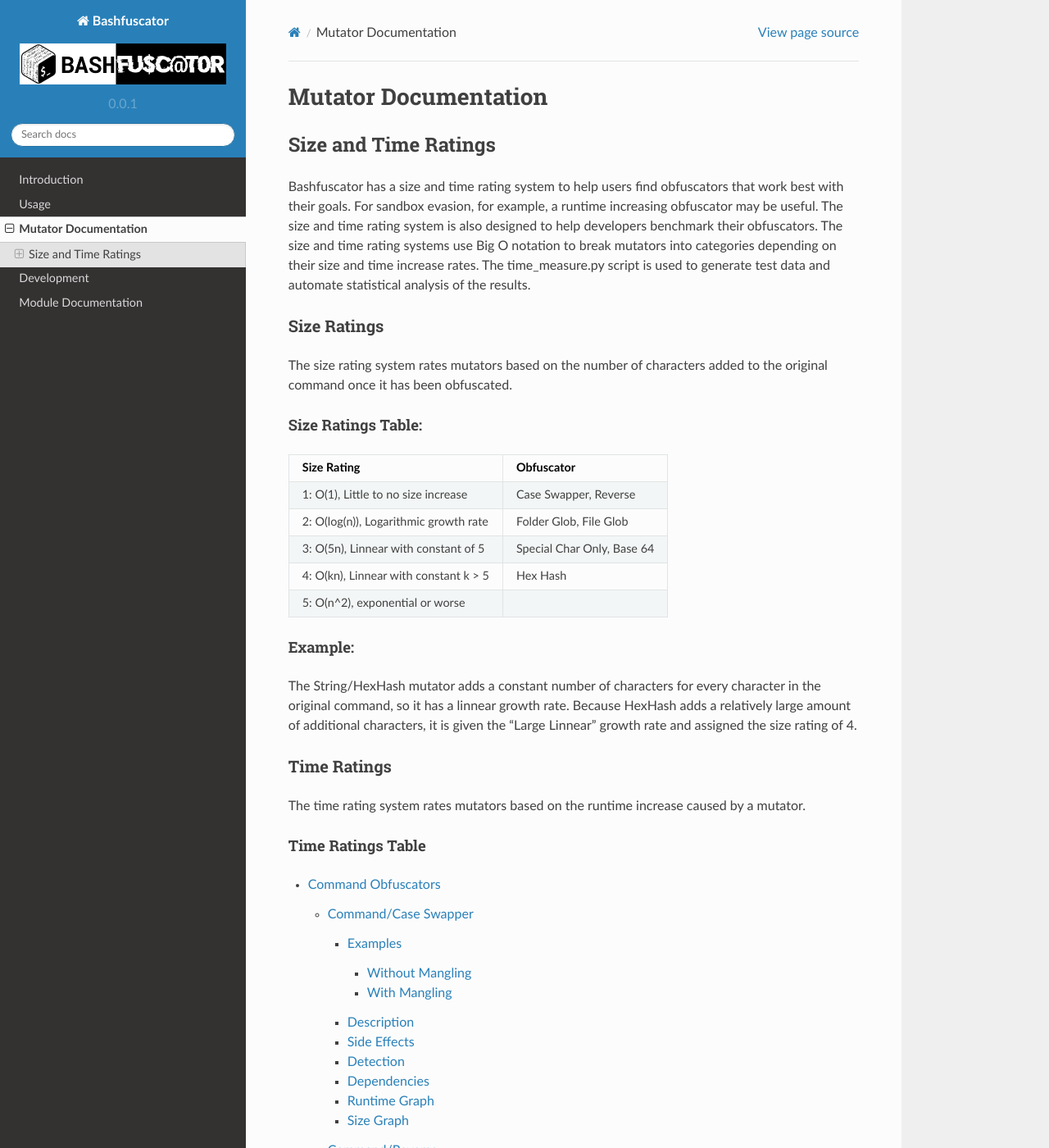
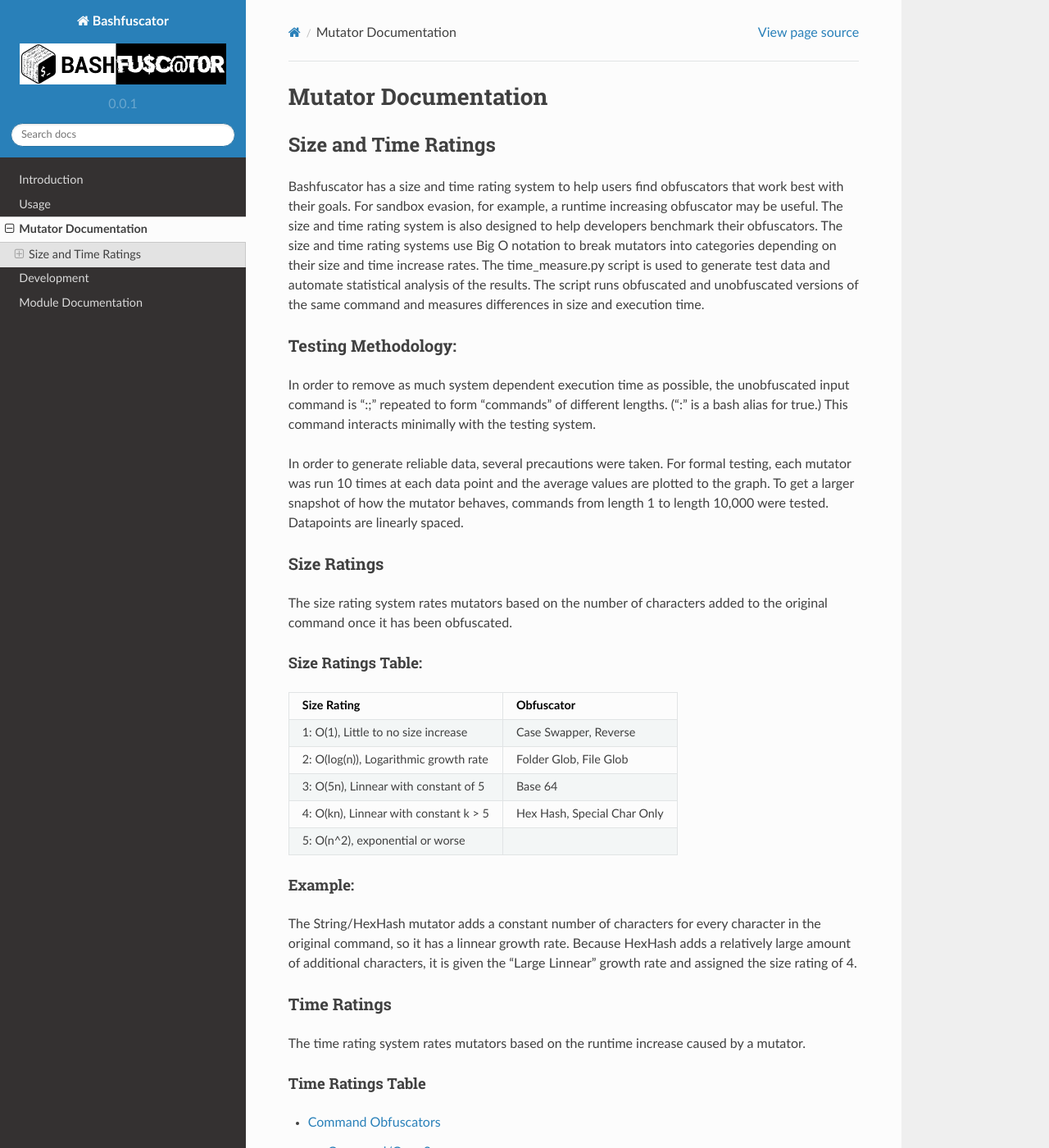
Before and after one commit to Bashfuscator/Bashfuscator, a Sphinx documentation site: the page built from docs/source/Mutators/index.rst, in a window 1280 px wide and 1400 px high. Shown: the whole window at 82% size. Built offline with Sphinx 7.4.7 and the Read the Docs theme 2.0.0, drawn with Linux system fonts in a browser that asks for light colours.

Commit message:
Added more details.

```diff
--- a/docs/source/Mutators/index.rst
+++ b/docs/source/Mutators/index.rst
@@ -3,7 +3,13 @@ Mutator Documentation
 
 Size and Time Ratings
 ---------------------
-Bashfuscator has a size and time rating system to help users find obfuscators that work best with their goals. For sandbox evasion, for example, a runtime increasing obfuscator may be useful. The size and time rating system is also designed to help developers benchmark their obfuscators.  The size and time rating systems use Big O notation to break mutators into categories depending on their size and time increase rates.  The time_measure.py script is used to generate test data and automate statistical analysis of the results.
+Bashfuscator has a size and time rating system to help users find obfuscators that work best with their goals. For sandbox evasion, for example, a runtime increasing obfuscator may be useful. The size and time rating system is also designed to help developers benchmark their obfuscators.  The size and time rating systems use Big O notation to break mutators into categories depending on their size and time increase rates.  The time_measure.py script is used to generate test data and automate statistical analysis of the results.  The script runs obfuscated and unobfuscated versions of the same command and measures differences in size and execution time.
+
+Testing Methodology:
+********************
+In order to remove as much system dependent execution time as possible, the unobfuscated input command is ":;" repeated to form "commands" of different lengths. (":" is a bash alias for true.)  This command interacts minimally with the testing system.
+
+In order to generate reliable data, several precautions were taken. For formal testing, each mutator was run 10 times at each data point and the average values are plotted to the graph. To get a larger snapshot of how the mutator behaves, commands from length 1 to length 10,000 were tested.  Datapoints are linearly spaced.
 
 Size Ratings
 ************
@@ -19,9 +25,9 @@ Size Ratings Table:
 +----------------------------------------+----------------------------+
 | 2: O(log(n)), Logarithmic growth rate  | Folder Glob, File Glob     |
 +----------------------------------------+----------------------------+
-| 3: O(5n), Linnear with constant of 5   | Special Char Only, Base 64 |
+| 3: O(5n), Linnear with constant of 5   | Base 64                    |
 +----------------------------------------+----------------------------+
-| 4: O(kn), Linnear with constant k > 5  | Hex Hash                   |
+| 4: O(kn), Linnear with constant k > 5  | Hex Hash, Special Char Only|
 +----------------------------------------+----------------------------+
 | 5: O(n^2), exponential or worse        |                            |
 +----------------------------------------+----------------------------+
```
